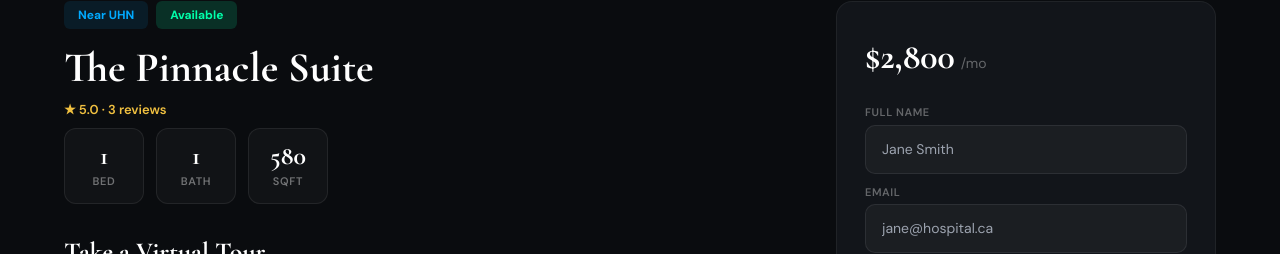
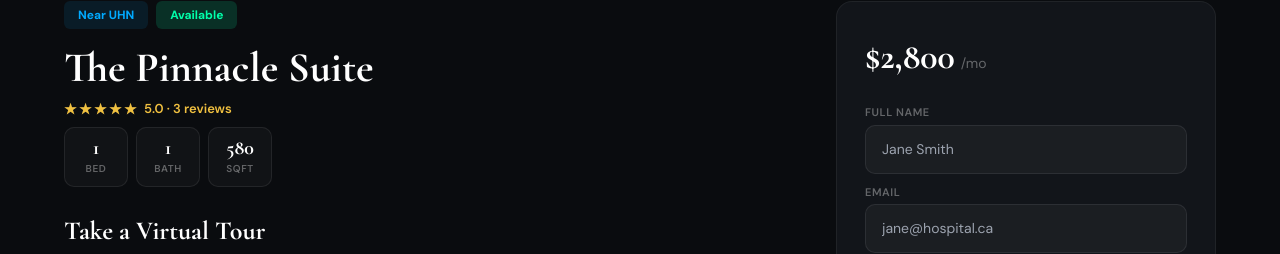
Before and after one commit to gxldeli/carestay-suites, a Next.js app: page /listings/1 in a window 1280 px wide. Shown: the part 635-889 px from the top of the page. Built offline with nearby package versions, Linux system fonts and the light colour scheme; no server answers; the database is empty.

Commit message:
Fix inquiry sidebar + star display + layout tweaks

```diff
--- a/app/listings/[id]/page.tsx
+++ b/app/listings/[id]/page.tsx
@@ -258,18 +258,31 @@ export default function ListingPage() {
               <h1 style={{ fontFamily: "'Cormorant Garamond',serif", fontSize: 42, fontWeight: 700, lineHeight: 1.1, marginBottom: 6 }}>{listing.title}</h1>
 
               {/* Mini Review Link */}
-              <a href="#reviews" style={{ display: "inline-block", color: "#f0c040", fontSize: 13, fontWeight: 600, textDecoration: "none", marginBottom: 8 }}>★ {avgStars.toFixed(1)} · {displayTotalCount} reviews</a>
+              <a href="#reviews" style={{ display: "inline-flex", alignItems: "center", gap: 6, color: "#f0c040", fontSize: 13, fontWeight: 600, textDecoration: "none", marginBottom: 8 }}>
+                <span style={{ display: "inline-flex", gap: 1 }}>
+                  {[1,2,3,4,5].map(i => {
+                    const fill = Math.min(1, Math.max(0, avgStars - (i - 1)));
+                    return (
+                      <span key={i} style={{ position: "relative", display: "inline-block", width: 14, height: 14, fontSize: 14, lineHeight: 1 }}>
+                        <span style={{ color: "rgba(255,255,255,0.15)" }}>★</span>
+                        <span style={{ position: "absolute", left: 0, top: 0, width: `${fill * 100}%`, overflow: "hidden", color: "#f0c040" }}>★</span>
+                      </span>
+                    );
+                  })}
+                </span>
+                <span>{avgStars.toFixed(1)} · {displayTotalCount} reviews</span>
+              </a>
 
               {/* Specs */}
-              <div style={{ display: "flex", gap: 12, marginBottom: 28 }}>
+              <div style={{ display: "flex", gap: 8, marginBottom: 24 }}>
                 {[
                   { val: listing.beds, label: `Bed${listing.beds > 1 ? "s" : ""}` },
                   { val: listing.baths, label: `Bath${listing.baths > 1 ? "s" : ""}` },
                   { val: listing.sqft.toLocaleString(), label: "sqft" },
                 ].map(s => (
-                  <div key={s.label} style={{ background: "rgba(255,255,255,0.03)", border: "1px solid rgba(255,255,255,0.08)", borderRadius: 12, padding: "14px 20px", textAlign: "center", minWidth: 80 }}>
-                    <div style={{ fontFamily: "'Cormorant Garamond',serif", fontSize: 26, fontWeight: 700, color: "#fff", lineHeight: 1 }}>{s.val}</div>
-                    <div style={{ fontSize: 11, color: "rgba(255,255,255,0.4)", marginTop: 4, textTransform: "uppercase", letterSpacing: "0.06em", fontWeight: 600 }}>{s.label}</div>
+                  <div key={s.label} style={{ background: "rgba(255,255,255,0.03)", border: "1px solid rgba(255,255,255,0.08)", borderRadius: 10, padding: "10px 16px", textAlign: "center", minWidth: 64 }}>
+                    <div style={{ fontFamily: "'Cormorant Garamond',serif", fontSize: 20, fontWeight: 700, color: "#fff", lineHeight: 1 }}>{s.val}</div>
+                    <div style={{ fontSize: 10, color: "rgba(255,255,255,0.35)", marginTop: 3, textTransform: "uppercase", letterSpacing: "0.06em", fontWeight: 600 }}>{s.label}</div>
                   </div>
                 ))}
               </div>
@@ -335,8 +348,7 @@ export default function ListingPage() {
                 </div>
               </div>
 
-              {/* Social Proof + Guest Reviews */}
-              <p style={{ fontSize: 12, color: "rgba(255,255,255,0.3)", letterSpacing: "0.03em", marginBottom: 10 }}>Rated by healthcare professionals across the GTA</p>
+              {/* Guest Reviews */}
               <div id="reviews" style={{ marginBottom: 48 }}>
                 <h2 style={{ fontFamily: "'Cormorant Garamond',serif", fontSize: 26, fontWeight: 700, marginBottom: 6 }}>Guest Reviews</h2>
                 <div style={{ display: "flex", flexWrap: "wrap", alignItems: "center", gap: 6, marginBottom: 24 }}>
@@ -494,15 +506,13 @@ export default function ListingPage() {
       )}
 
       {/* Mobile Sticky Price Bar */}
-      {showMobileBar && (
-        <div className="mobile-sticky-bar" style={{ position: "fixed", bottom: 0, left: 0, right: 0, zIndex: 99, background: "rgba(10,12,15,0.97)", backdropFilter: "blur(20px)", borderTop: "1px solid rgba(255,255,255,0.08)", padding: "12px 24px", alignItems: "center", justifyContent: "space-between" }}>
-          <div>
-            <span style={{ fontFamily: "'Cormorant Garamond',serif", fontWeight: 700, fontSize: 24, color: "#fff" }}>${listing.price.toLocaleString()}</span>
-            <span style={{ fontSize: 13, color: "rgba(255,255,255,0.35)", marginLeft: 4 }}>/mo</span>
-          </div>
-          <a href="#inquiry-section" style={{ background: "linear-gradient(135deg,#0fa,#0af)", color: "#0a0c0f", padding: "12px 24px", borderRadius: 10, fontWeight: 700, fontSize: 14, textDecoration: "none" }}>Inquire Now</a>
+      <div className="mobile-sticky-bar" style={{ position: "fixed", bottom: 0, left: 0, right: 0, zIndex: 99, background: "rgba(10,12,15,0.97)", backdropFilter: "blur(20px)", borderTop: "1px solid rgba(255,255,255,0.08)", padding: "12px 24px", alignItems: "center", justifyContent: "space-between", transform: showMobileBar ? "translateY(0)" : "translateY(100%)", transition: "transform 0.3s ease" }}>
+        <div>
+          <span style={{ fontFamily: "'Cormorant Garamond',serif", fontWeight: 700, fontSize: 24, color: "#fff" }}>${listing.price.toLocaleString()}</span>
+          <span style={{ fontSize: 13, color: "rgba(255,255,255,0.35)", marginLeft: 4 }}>/mo</span>
         </div>
-      )}
+        <a href="#inquiry-section" style={{ background: "linear-gradient(135deg,#0fa,#0af)", color: "#0a0c0f", padding: "12px 24px", borderRadius: 10, fontWeight: 700, fontSize: 14, textDecoration: "none" }}>Inquire Now</a>
+      </div>
     </>
   );
 }
```
